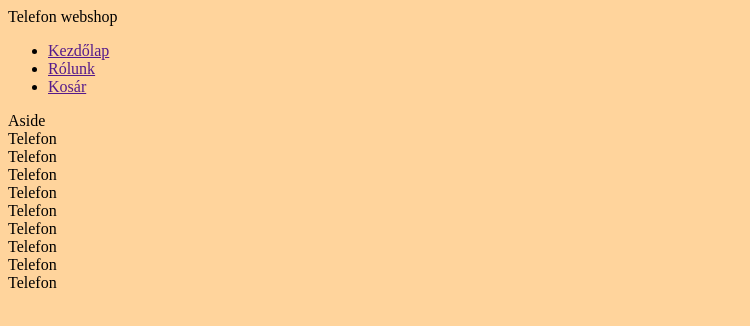
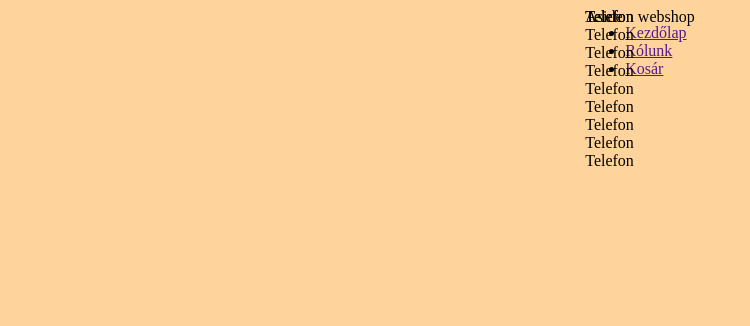
Before and after one commit to Szidee/webshop2, a plain HTML site: page index.html in a window 1280 px wide. Shown: the whole page, without its empty margins (0-750 px from the left). Drawn offline with Linux system fonts and the light colour scheme.

Commit message:
kezdolap.css alapjai

```diff
--- a/kezdolap.css
+++ b/kezdolap.css
@@ -1,3 +1,27 @@
 body{
     background-color: rgb(255, 212, 156);
 }
+
+main{
+    display: grid;
+    grid-template-columns:  "h h"
+                            "n n"
+                            "as ar"
+                            "f f";
+}
+
+header {
+    grid-area: h;
+}
+nav {
+    grid-area: n;
+}
+article {
+    grid-area: ar;
+}
+aside {
+    grid-area: as;
+}
+footer {
+    grid-area: f;
+}
```
